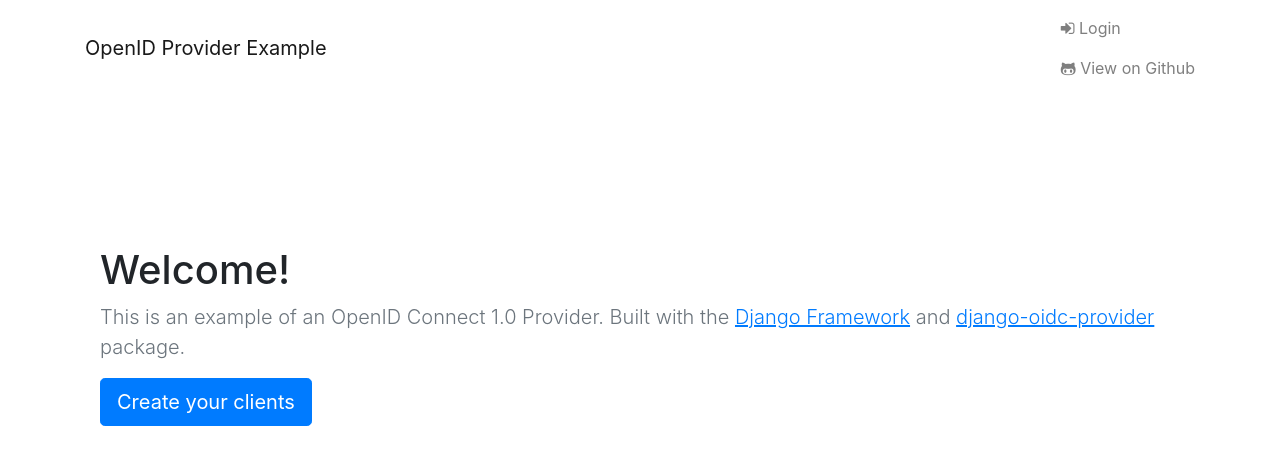
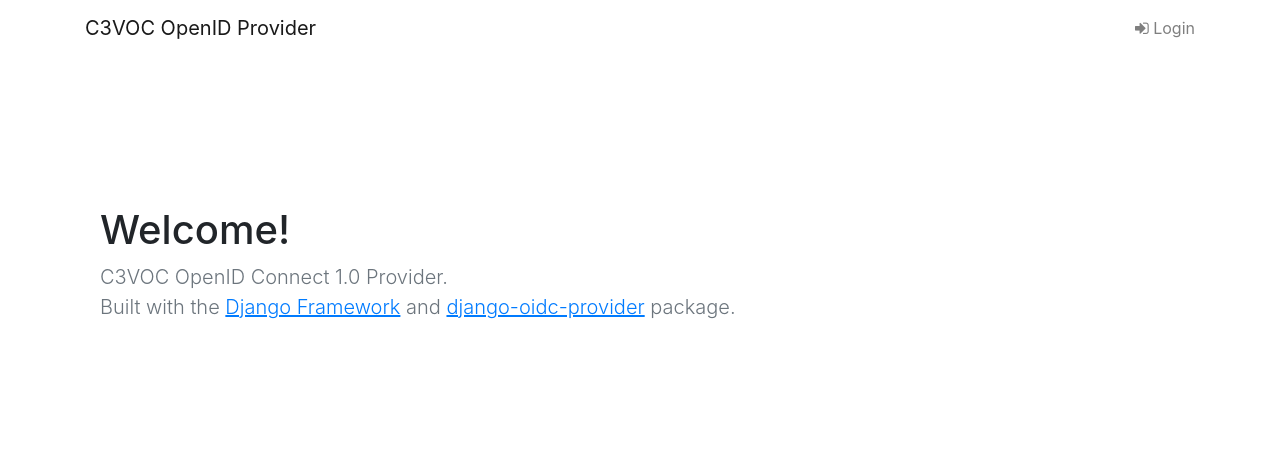
Before and after one commit to voc/voc-oauth, a Django app: page /oauth/ in a window 1280 px wide. Shown: the top 465 px of the page. Run offline with Django 3.2, Linux system fonts and the light colour scheme; some libraries are stand-ins or nearby versions.

Commit message:
adapt templates
* change page title
* remove links to github on navbar
* change redirect on logout

```diff
--- a/app/settings.py
+++ b/app/settings.py
@@ -6,7 +6,7 @@
 #SECRET_KEY = 'c14d549c574e4d8cf162404ef0b04598'
 SECRET_KEY = '8e45e68f79f53c71b3e849dc24d347ca'
 
-DEBUG = True
+DEBUG = False
 
 TEMPLATE_DEBUG = False
 
@@ -85,6 +85,7 @@
 # Custom settings
 
 LOGIN_REDIRECT_URL = '/oauth/'
+LOGOUT_REDIRECT_URL = '/oauth/'
 
 # OIDC Provider settings
 
--- a/app/templates/base.html
+++ b/app/templates/base.html
@@ -8,7 +8,7 @@
     <meta http-equiv="X-UA-Compatible" content="IE=edge">
     <meta name="viewport" content="width=device-width, initial-scale=1, shrink-to-fit=no">
 
-    <title>{% trans 'OpenID Provider Example' %}</title>
+    <title>{% trans 'C3VOC OpenID Provider' %}</title>
 
     <link rel="stylesheet" type="text/css" href="https://cdnjs.cloudflare.com/ajax/libs/twitter-bootstrap/4.0.0-alpha.2/css/bootstrap.min.css">
     <link rel="stylesheet" type="text/css" href="https://cdnjs.cloudflare.com/ajax/libs/font-awesome/4.6.3/css/font-awesome.min.css">
@@ -18,7 +18,7 @@
 
     <nav class="navbar navbar-fixed-top navbar-light bg-faded">
         <div class="container">
-            <a class="navbar-brand m-b-0" href="{% url 'home' %}">{% trans 'OpenID Provider Example' %}</a>
+            <a class="navbar-brand m-b-0" href="{% url 'home' %}">{% trans 'C3VOC OpenID Provider' %}</a>
             <form class="form-inline pull-xs-right">
                 <ul class="nav navbar-nav">
                     {% if user.is_authenticated %}
@@ -28,7 +28,6 @@
                     <li class="nav-item"><a class="nav-link" href="{% url 'logout' %}"><i class="fa fa-times" aria-hidden="true"></i> {% trans 'Logout' %}</a></li>
                     {% else %}
                     <li class="nav-item"><a class="nav-link" href="{% url 'login' %}"><i class="fa fa-sign-in" aria-hidden="true"></i> {% trans 'Login' %}</a></li>
-                    <li class="nav-item"><a class="nav-link" href="https://github.com/juanifioren/django-oidc-provider" target="_blank"><i class="fa fa-github-alt"></i> {% trans 'View on Github' %}</a></li>
                     {% endif %}
                 </ul>
             </form>
--- a/app/templates/home.html
+++ b/app/templates/home.html
@@ -6,8 +6,10 @@
 <section>
     <div class="container">
         <h1 class="jumbotron-heading">{% trans 'Welcome' %}{% if user.is_authenticated %} {{ user.username }}{% endif %}!</h1>
-        <p class="lead text-muted">{% trans 'This is an example of an OpenID Connect 1.0 Provider. Built with the <a href="https://www.djangoproject.com/" target="_BLANK"><u>Django Framework</u></a> and <a href="https://github.com/juanifioren/django-oidc-provider" target="_BLANK"><u>django-oidc-provider</u></a> package.' %}</p>
-        <p><a href="{% url 'admin:index' %}oidc_provider/client/" class="btn btn-primary btn-lg">{% trans 'Create your clients' %}</a></p>
+	<p class="lead text-muted">{% trans 'C3VOC OpenID Connect 1.0 Provider.<br/>Built with the <a href="https://www.djangoproject.com/" target="_BLANK"><u>Django Framework</u></a> and <a href="https://github.com/juanifioren/django-oidc-provider" target="_BLANK"><u>django-oidc-provider</u></a> package.' %}</p>
+	{% if user.is_authenticated %}
+        <p><a href="{% url 'admin:index' %}" class="btn btn-primary btn-lg">{% trans 'User Admin' %}</a></p>
+	{% endif %}
     </div>
 </section>
 
```
